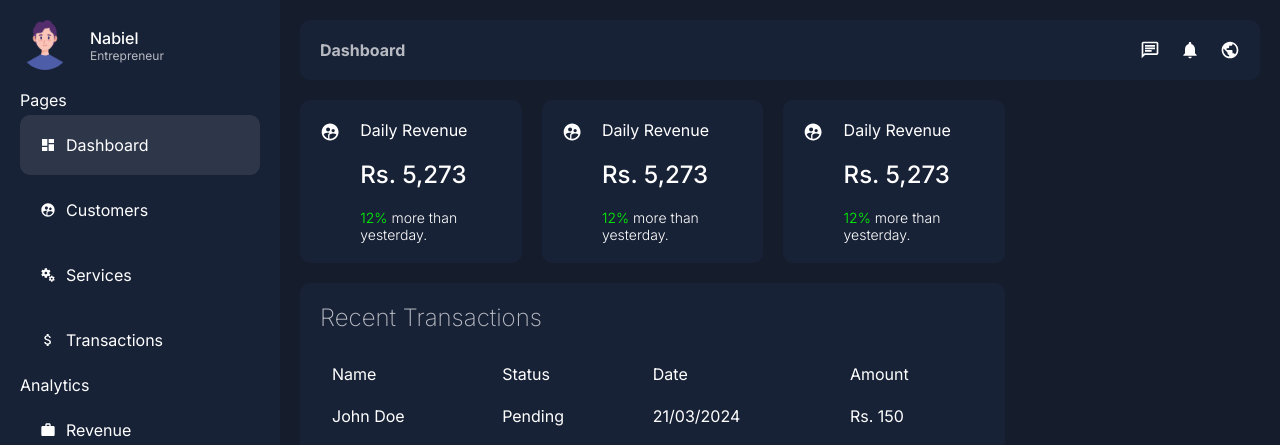
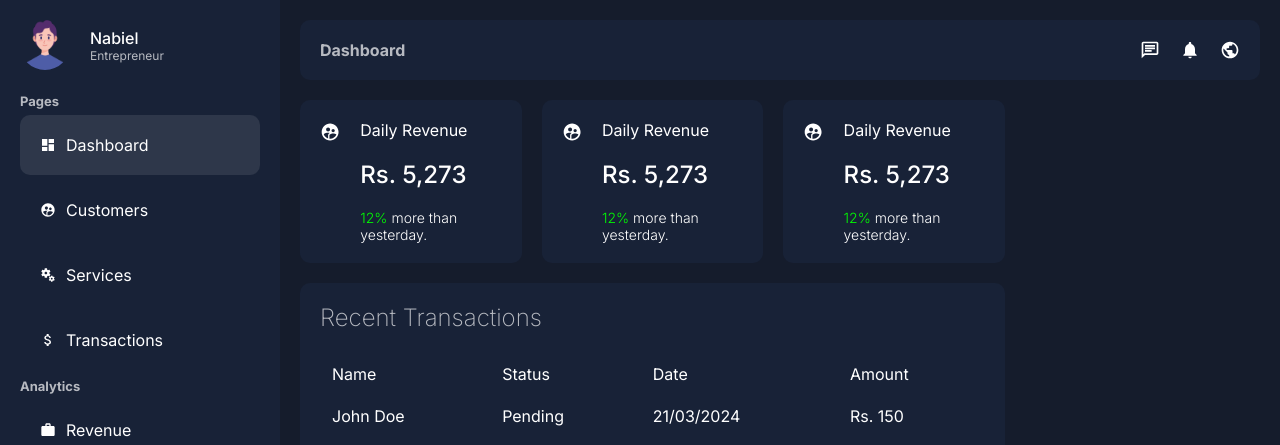
Before and after one commit to jibin7jose/admin-dashboard, a Next.js app: page /dashboard in a window 1280 px wide. Shown: the top 445 px of the page. Built offline with nearby package versions, Linux system fonts and the light colour scheme.

Commit message:
Configuring Themes

```diff
--- a/app/ui/dashboard/sidebar/sidebar.jsx
+++ b/app/ui/dashboard/sidebar/sidebar.jsx
@@ -76,7 +76,7 @@ const Sidebar = () => {
            <ul className={styles.list}>
                {menuItems.map(category => (
                    <li key={category.title}>
-                       <span className={styles.cat}>{category.title}</span>
+                       <span className={styles.category}>{category.title}</span>
                        {category.list.map(item=>(
                            <MenuLink item={item} key={item.title}></MenuLink>
                        ))}
```
